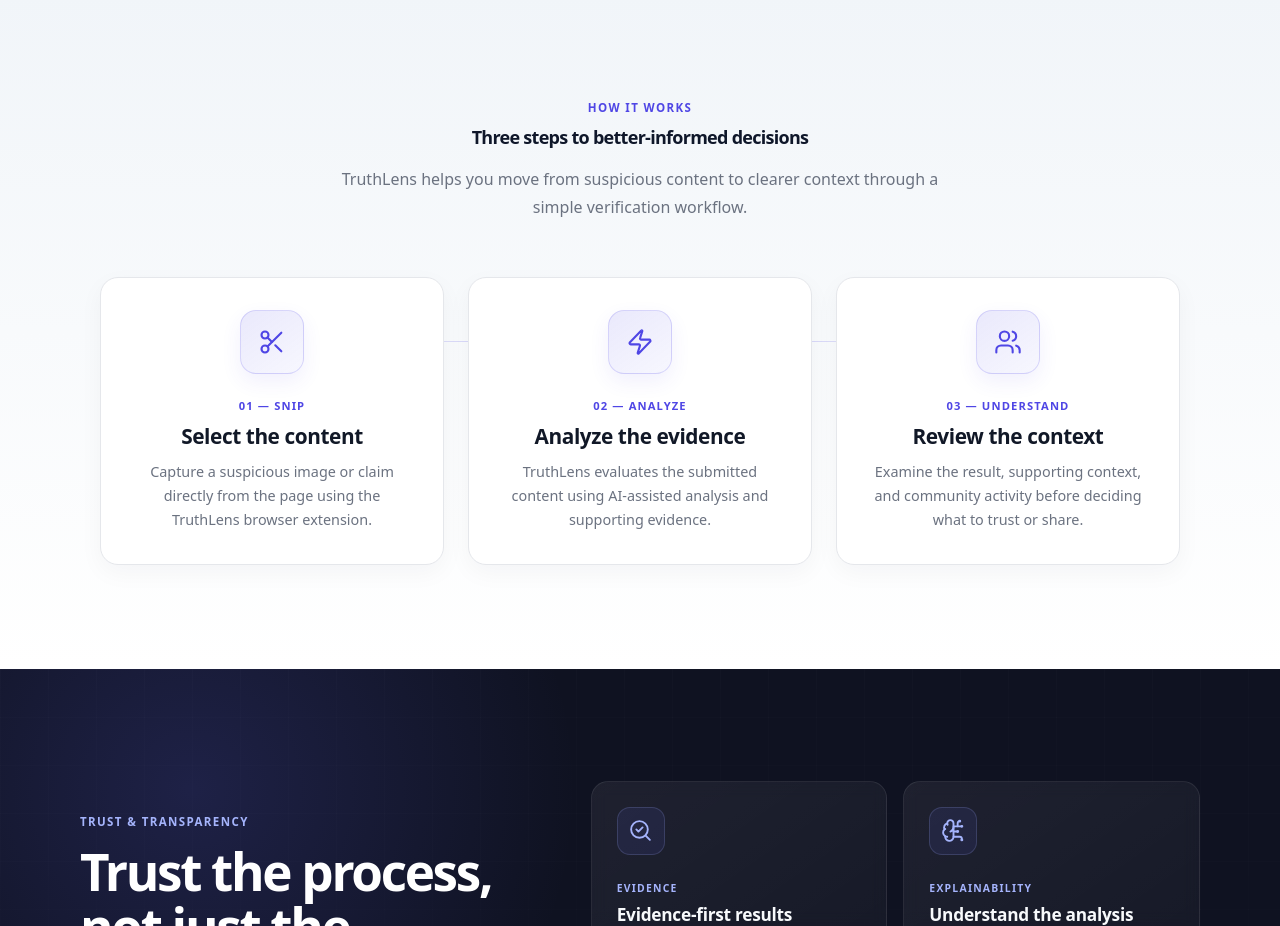
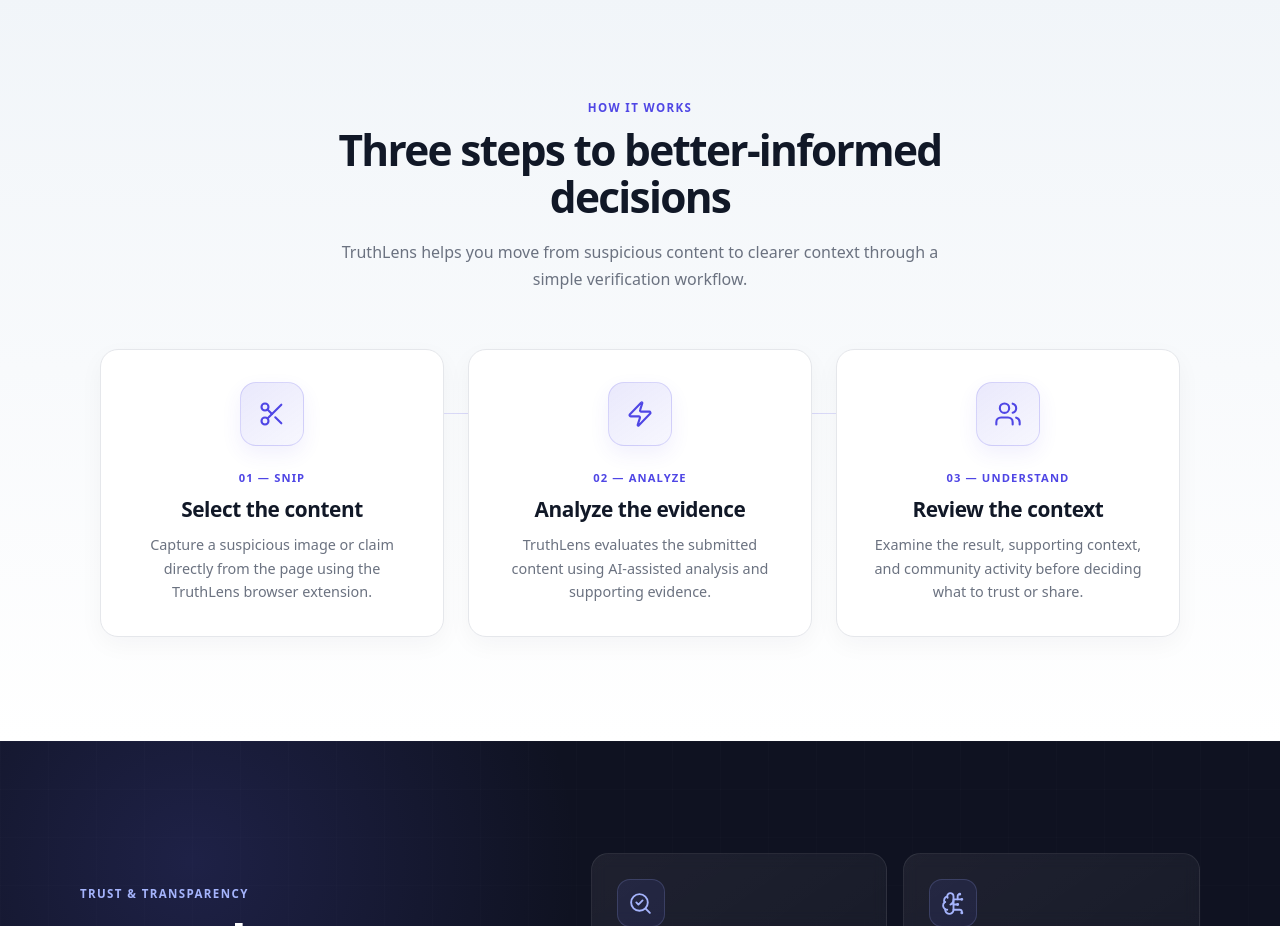
Before and after one commit to renzkirby/truthlens, a React (Vite) app in the folder frontend/frontend/: page /landing in a window 1280 px wide. Shown: the part 1960-2886 px from the top of the page. Built offline with nearby package versions, Linux system fonts and the light colour scheme; no server answers; a web font is replaced by a local one.

Commit message:
Scope User Hub section title styles

```diff
--- a/frontend/frontend/src/Pages/UserHub.css
+++ b/frontend/frontend/src/Pages/UserHub.css
@@ -354,7 +354,7 @@
    gap: 8px;
 }
 
-.section-title {
+.hub-page-layout .section-title {
    margin: 0;
    font-size: 18px;
    line-height: 1.25;
```
